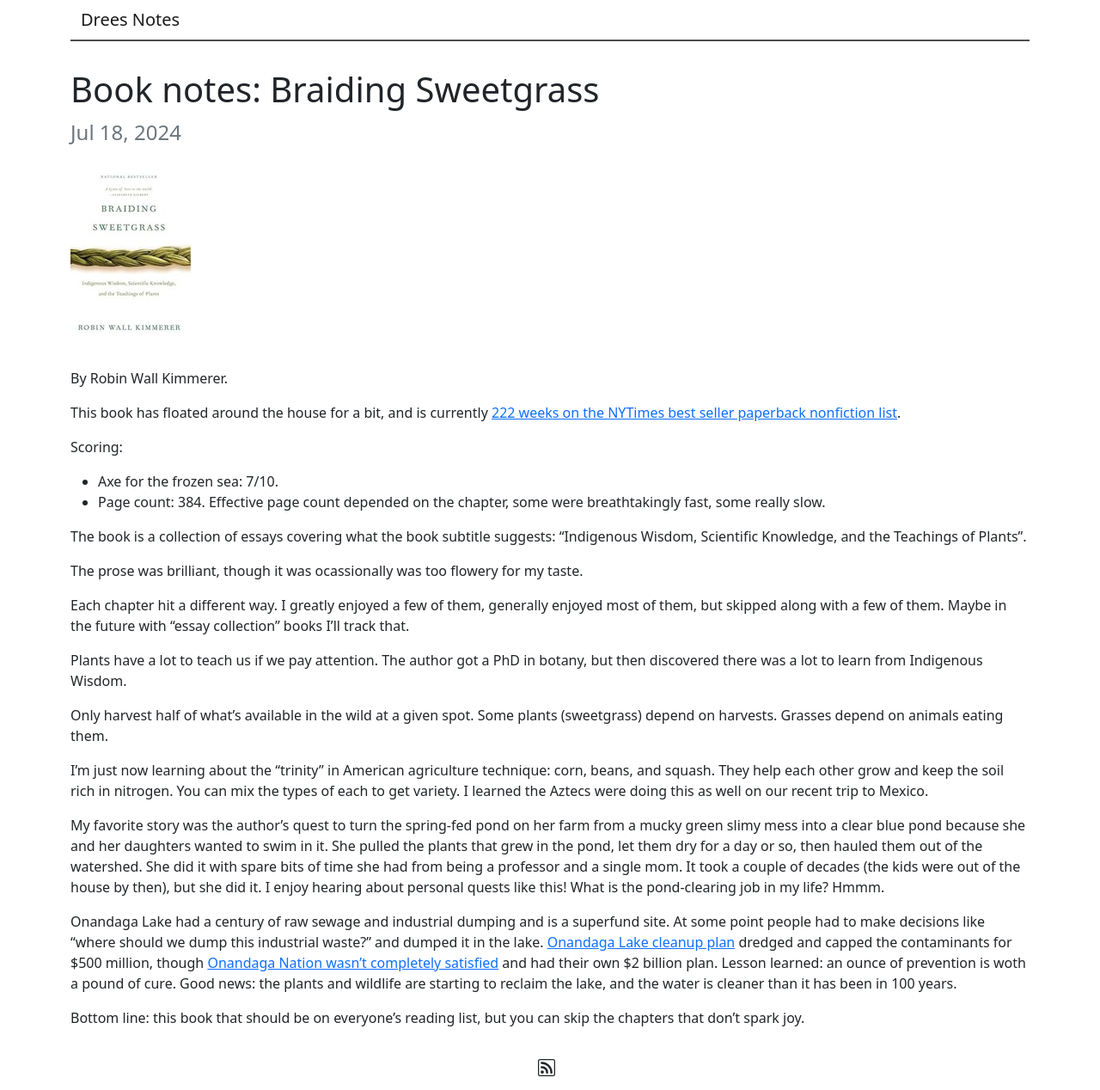
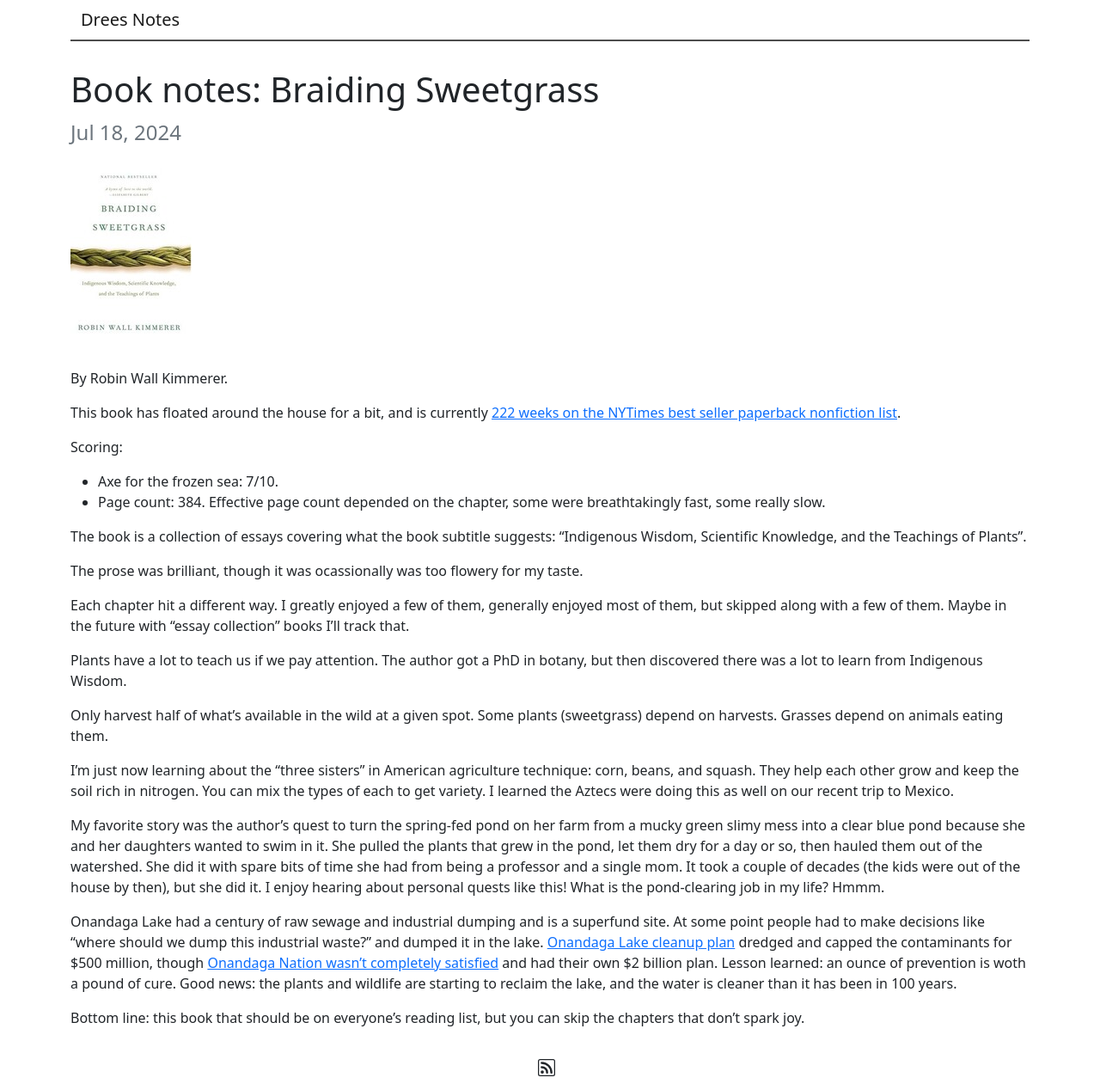
Before and after one commit to matthewdrees/matthewdrees.github.io, a Jekyll site: the page built from _posts/2024-07-18-braiding-sweetgrass.md, in a window 1280 px wide. Shown: the whole page at 86% size. Built offline with Jekyll 4.4.1, drawn with Linux system fonts in a browser that asks for light colours.

```diff
--- a/_posts/2024-07-18-braiding-sweetgrass.md
+++ b/_posts/2024-07-18-braiding-sweetgrass.md
@@ -24,7 +24,7 @@ Plants have a lot to teach us if we pay attention. The author got a PhD in botan
 
 Only harvest half of what's available in the wild at a given spot. Some plants (sweetgrass) depend on harvests. Grasses depend on animals eating them.
 
-I'm just now learning about the "trinity" in American agriculture technique: corn, beans, and squash. They help each other grow and keep the soil rich in nitrogen. You can mix the types of each to get variety. I learned the Aztecs were doing this as well on our recent trip to Mexico.
+I'm just now learning about the "three sisters" in American agriculture technique: corn, beans, and squash. They help each other grow and keep the soil rich in nitrogen. You can mix the types of each to get variety. I learned the Aztecs were doing this as well on our recent trip to Mexico.
 
 My favorite story was the author's quest to turn the spring-fed pond on her farm from a mucky green slimy mess into a clear blue pond because she and her daughters wanted to swim in it. She pulled the plants that grew in the pond, let them dry for a day or so, then hauled them out of the watershed. She did it with spare bits of time she had from being a professor and a single mom. It took a couple of decades (the kids were out of the house by then), but she did it. I enjoy hearing about personal quests like this! What is the pond-clearing job in my life? Hmmm.
 
```
Also changed, not shown: _posts/2024-08-17-the-mountain-in-the-sea.md (added, +25 -0 lines), assets/the-mountain-in-the-sea.jpg (added).
